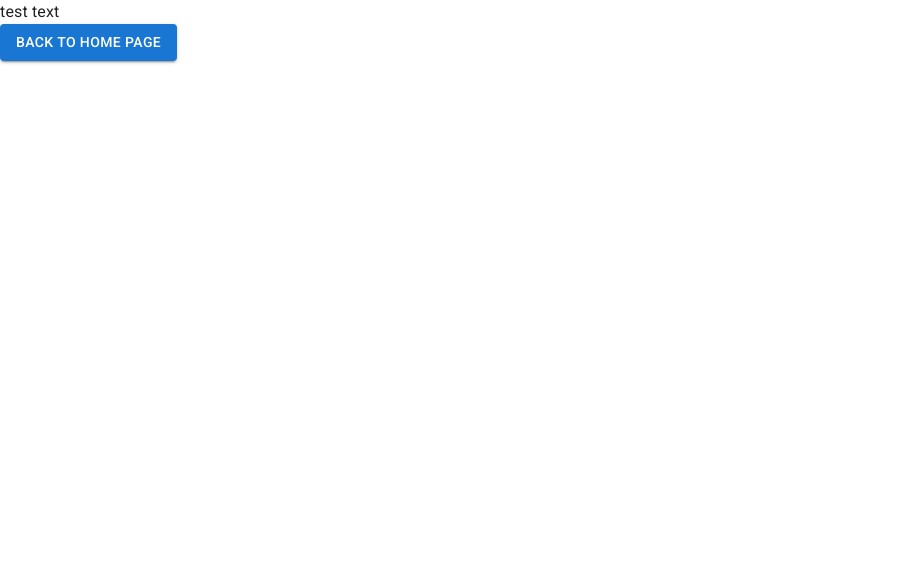
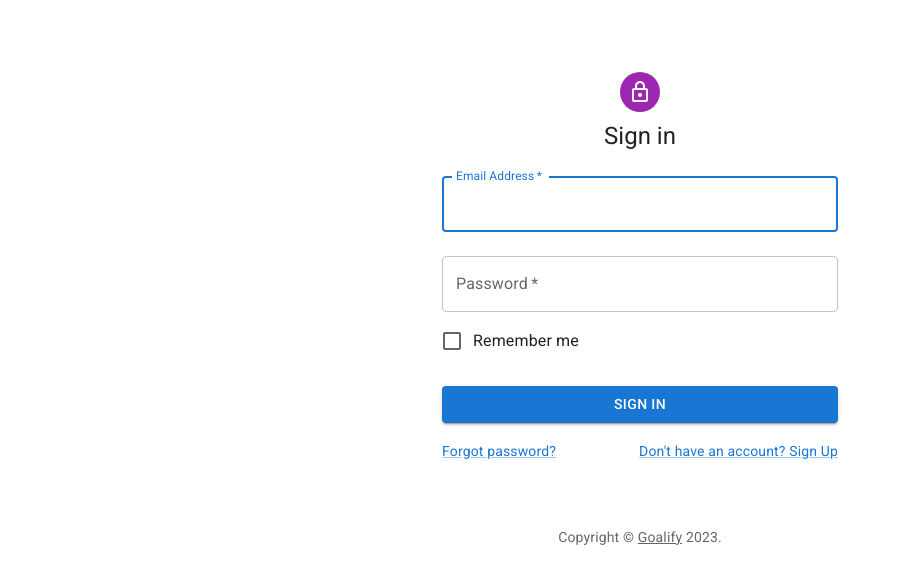
Before and after one commit to excvai/task-tracker, a Next.js app: page /signin in a window 1280 px wide. Shown: the top 584 px of the page, without its empty margins (0-902 px from the left). Built offline with nearby package versions, Linux system fonts and the light colour scheme.

Commit message:
Add signin page

```diff
--- a/src/app/theme.ts
+++ b/src/app/theme.ts
@@ -9,6 +9,9 @@ export const theme = createTheme({
           display: 'block',
           verticalAlign: 'middle',
         },
+        'a': {
+          all: 'unset'
+        }
       },
     },
     MuiLink: {
--- a/src/pages/_app.tsx
+++ b/src/pages/_app.tsx
@@ -12,7 +12,7 @@ export default function App({ Component, pageProps }: AppProps) {
   return (
     <>
       <Head>
-        <title>Task Tracker</title>
+        <title>Goalify</title>
         <meta name='description' content='Task tracker app' />
         <meta name='viewport' content='width=device-width, initial-scale=1' />
         <link rel='icon' href='/favicon.ico' />
--- a/src/pages/signin.tsx
+++ b/src/pages/signin.tsx
@@ -1,15 +1,121 @@
-import { Box, Button, Typography } from "@mui/material";
-import { default as NextLink } from "next/link";
+import * as React from 'react';
+import Avatar from '@mui/material/Avatar';
+import Button from '@mui/material/Button';
+import CssBaseline from '@mui/material/CssBaseline';
+import TextField from '@mui/material/TextField';
+import FormControlLabel from '@mui/material/FormControlLabel';
+import Checkbox from '@mui/material/Checkbox';
+import Link from '@mui/material/Link';
+import Grid from '@mui/material/Grid';
+import Box from '@mui/material/Box';
+import LockOutlinedIcon from '@mui/icons-material/LockOutlined';
+import Typography from '@mui/material/Typography';
+import Container from '@mui/material/Container';
+import { createTheme, ThemeProvider } from '@mui/material/styles';
+
+function Copyright(props: any) {
+  return (
+    <Typography
+      variant='body2'
+      color='text.secondary'
+      align='center'
+      {...props}
+    >
+      {'Copyright © '}
+      <Link color='inherit' href='/'>
+        Goalify
+      </Link>{' '}
+      {new Date().getFullYear()}
+      {'.'}
+    </Typography>
+  );
+}
+
+// TODO remove, this demo shouldn't need to reset the theme.
+const defaultTheme = createTheme();
 
 export default function SignIn() {
+  const handleSubmit = (event: React.FormEvent<HTMLFormElement>) => {
+    event.preventDefault();
+    const data = new FormData(event.currentTarget);
+    console.log({
+      email: data.get('email'),
+      password: data.get('password'),
+    });
+  };
+
   return (
-    <main>
-      <Box>
-        <Typography>test text</Typography>
-        <Button component={NextLink} href="/" variant="contained">
-          back to home page
-        </Button>
-      </Box>
-    </main>
+    <ThemeProvider theme={defaultTheme}>
+      <Container component='main' maxWidth='xs'>
+        <CssBaseline />
+        <Box
+          sx={{
+            marginTop: 8,
+            display: 'flex',
+            flexDirection: 'column',
+            alignItems: 'center',
+          }}
+        >
+          <Avatar sx={{ m: 1, bgcolor: 'secondary.main' }}>
+            <LockOutlinedIcon />
+          </Avatar>
+          <Typography component='h1' variant='h5'>
+            Sign in
+          </Typography>
+          <Box
+            component='form'
+            onSubmit={handleSubmit}
+            noValidate
+            sx={{ mt: 1 }}
+          >
+            <TextField
+              margin='normal'
+              required
+              fullWidth
+              id='email'
+              label='Email Address'
+              name='email'
+              autoComplete='email'
+              autoFocus
+            />
+            <TextField
+              margin='normal'
+              required
+              fullWidth
+              name='password'
+              label='Password'
+              type='password'
+              id='password'
+              autoComplete='current-password'
+            />
+            <FormControlLabel
+              control={<Checkbox value='remember' color='primary' />}
+              label='Remember me'
+            />
+            <Button
+              type='submit'
+              fullWidth
+              variant='contained'
+              sx={{ mt: 3, mb: 2 }}
+            >
+              Sign In
+            </Button>
+            <Grid container>
+              <Grid item xs>
+                <Link href='#' variant='body2'>
+                  Forgot password?
+                </Link>
+              </Grid>
+              <Grid item>
+                <Link href='#' variant='body2'>
+                  {"Don't have an account? Sign Up"}
+                </Link>
+              </Grid>
+            </Grid>
+          </Box>
+        </Box>
+        <Copyright sx={{ mt: 8, mb: 4 }} />
+      </Container>
+    </ThemeProvider>
   );
 }
```
Also changed, not shown: src/components/Sidebar/Sidebar.tsx (+56 -12 lines), src/components/WelcomeSection/WelcomeSection.tsx (+105 -4 lines), src/icons/countries.tsx (added, +47 -0 lines).
